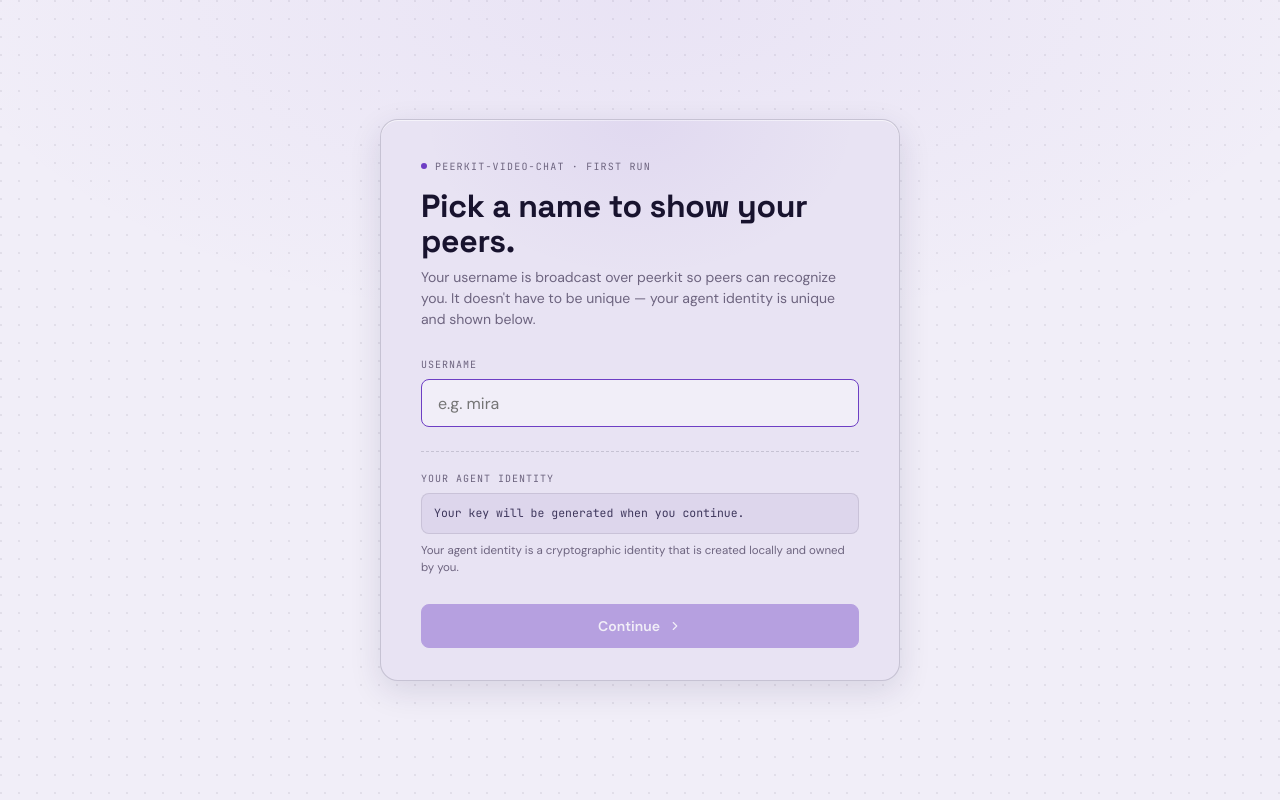
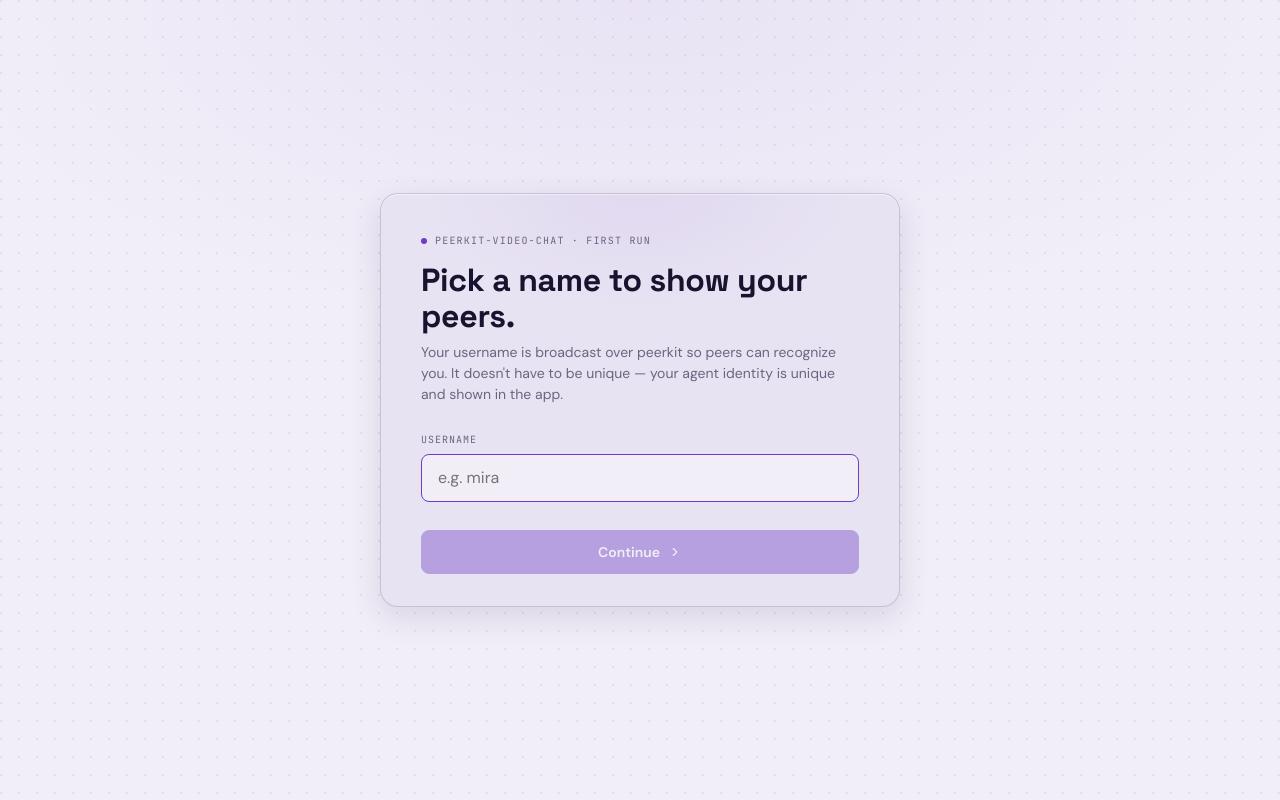
Before and after one commit to holochain/peerkit-video-chat, a Svelte app in the folder apps/desktop/: page / in a window 1280 px wide. Built offline with nearby package versions, Linux system fonts and the light colour scheme.

Commit message:
fix(desktop): drop placeholder agent key block from identity screen

```diff
--- a/apps/desktop/src/renderer/src/screens/IdentityScreen.svelte
+++ b/apps/desktop/src/renderer/src/screens/IdentityScreen.svelte
@@ -29,7 +29,7 @@
     <h1 class="font-display">Pick a name to show your peers.</h1>
     <div class="identity-sub">
       Your username is broadcast over peerkit so peers can recognize you.
-      It doesn't have to be unique — your agent identity is unique and shown below.
+      It doesn't have to be unique — your agent identity is unique and shown in the app.
     </div>
 
     <label class="field-label" for="username-input">Username</label>
@@ -44,16 +44,6 @@
       spellcheck={false}
       maxlength={32}
     />
-
-    <div class="identity-key">
-      <div class="identity-key-row">
-        <span class="field-label" style="margin:0">Your agent identity</span>
-      </div>
-      <div class="identity-key-val">Your key will be generated when you continue.</div>
-      <div style="font-size:11.5px;color:var(--fg-2);margin-top:8px;line-height:1.5">
-        Your agent identity is a cryptographic identity that is created locally and owned by you.
-      </div>
-    </div>
 
     <div class="identity-actions">
       <button
```
